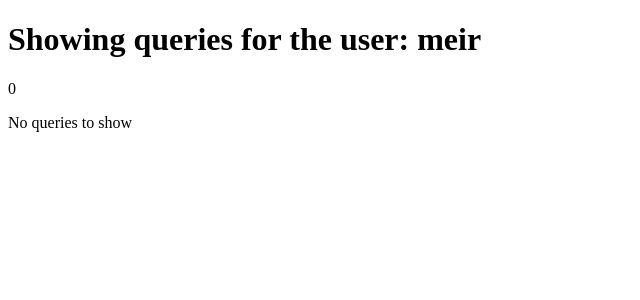
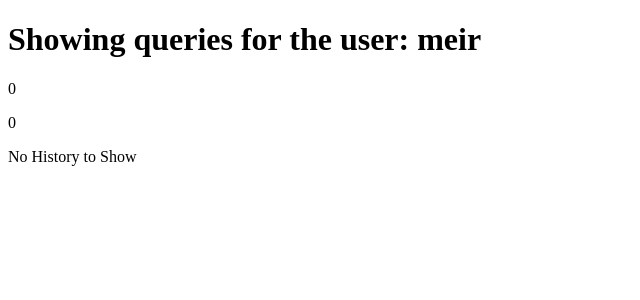
Before and after one commit to Meirzv/AppSec3, a Flask app: template app/templates/history.html in a window 1280 px wide. Shown: the part 142-442 px from the top of the page, without its empty margins (0-640 px from the left). Run offline with Flask 2, Linux system fonts and the light colour scheme; the template is opened without the code that fills it: values that come from a table or form of the project are taken from there, others are empty; a user stored in the database is signed in.

Commit message:
History.html change number of queries #3

```diff
--- a/app/templates/history.html
+++ b/app/templates/history.html
@@ -20,6 +20,7 @@
 
     {% else %}
         <p id="numqueries">0</p>
+              <p id="query0">0</p>
               <p>No History to Show</p>
 
 
@@ -52,7 +53,8 @@
 
     {% else %}
         <p id="numqueries">0</p>
-                <p>No queries to show</p>
+              <p id="query0">0</p>
+              <p>No History to Show</p>
 
     {%  endif %}
 
```
Also changed, not shown: app/templates/LoginHistoryAdmin.html (+4 -3 lines), meir.db.
